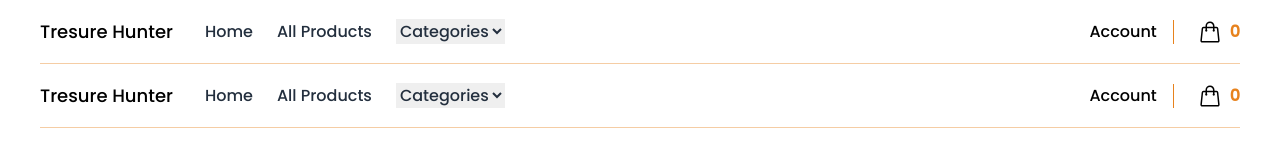
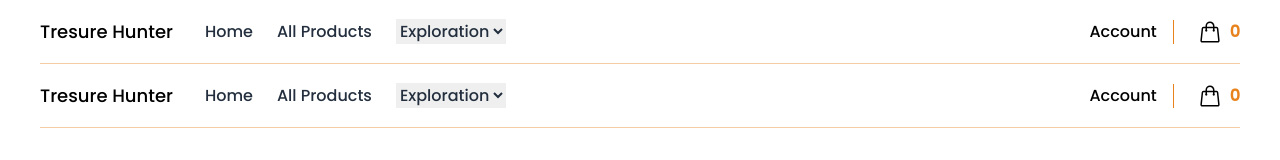
Before and after one commit to nurmandev/shopwithme, a Next.js app: page /components/Header in a window 1280 px wide. Shown: the top 160 px of the page. Built offline with nearby package versions, Linux system fonts and the light colour scheme; no server answers.

Commit message:
update logo

```diff
--- a/pages/components/Header.js
+++ b/pages/components/Header.js
@@ -70,8 +70,9 @@ export default function Header() {
                     } `}
                     href="/categories"
                   >
-                    <option value="0">Categories</option>
-                    <option value="1">Shoes</option>
+                    <option value="0">Exploration</option>
+                    <option value="1">Equipment</option>
+                    <option value="2">Mining</option>
                   </select>
                 </li>
               </ul>
```
